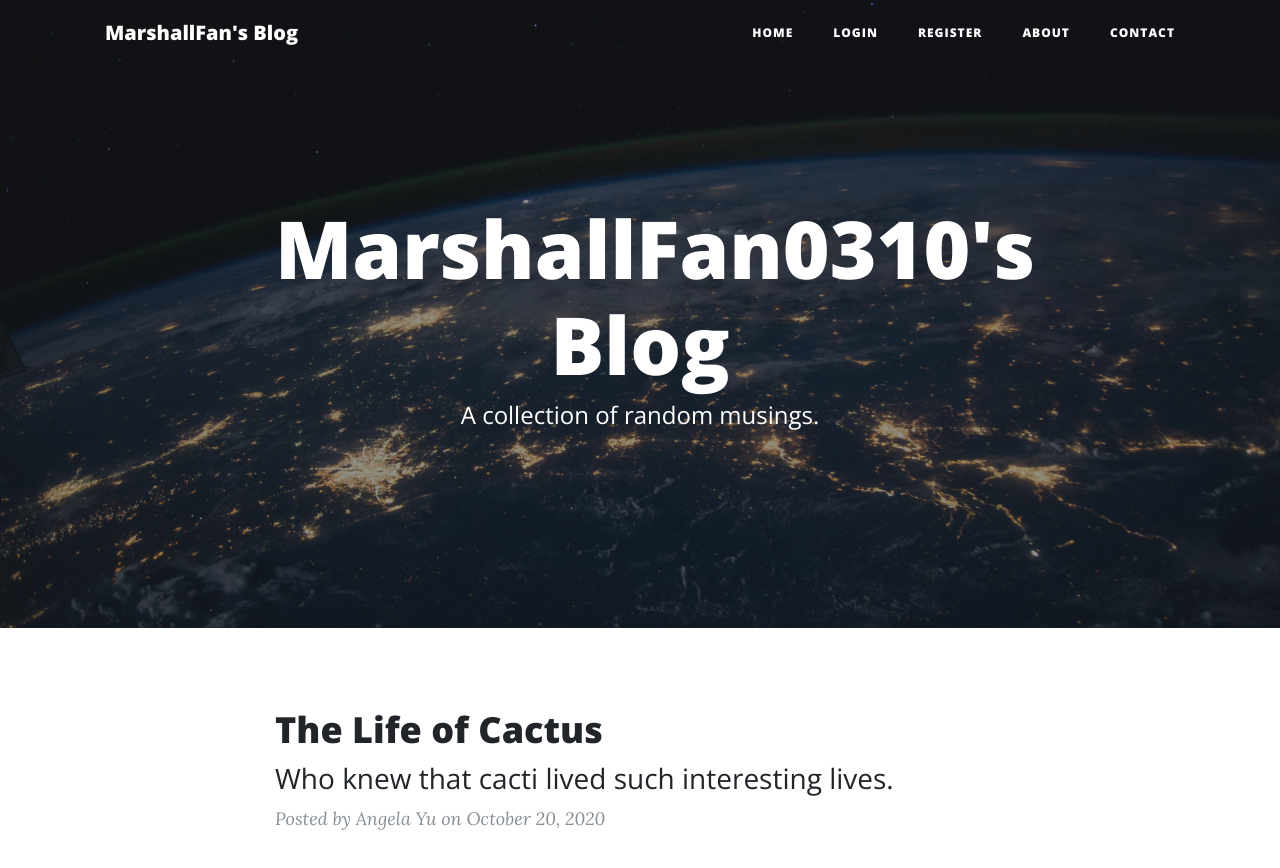
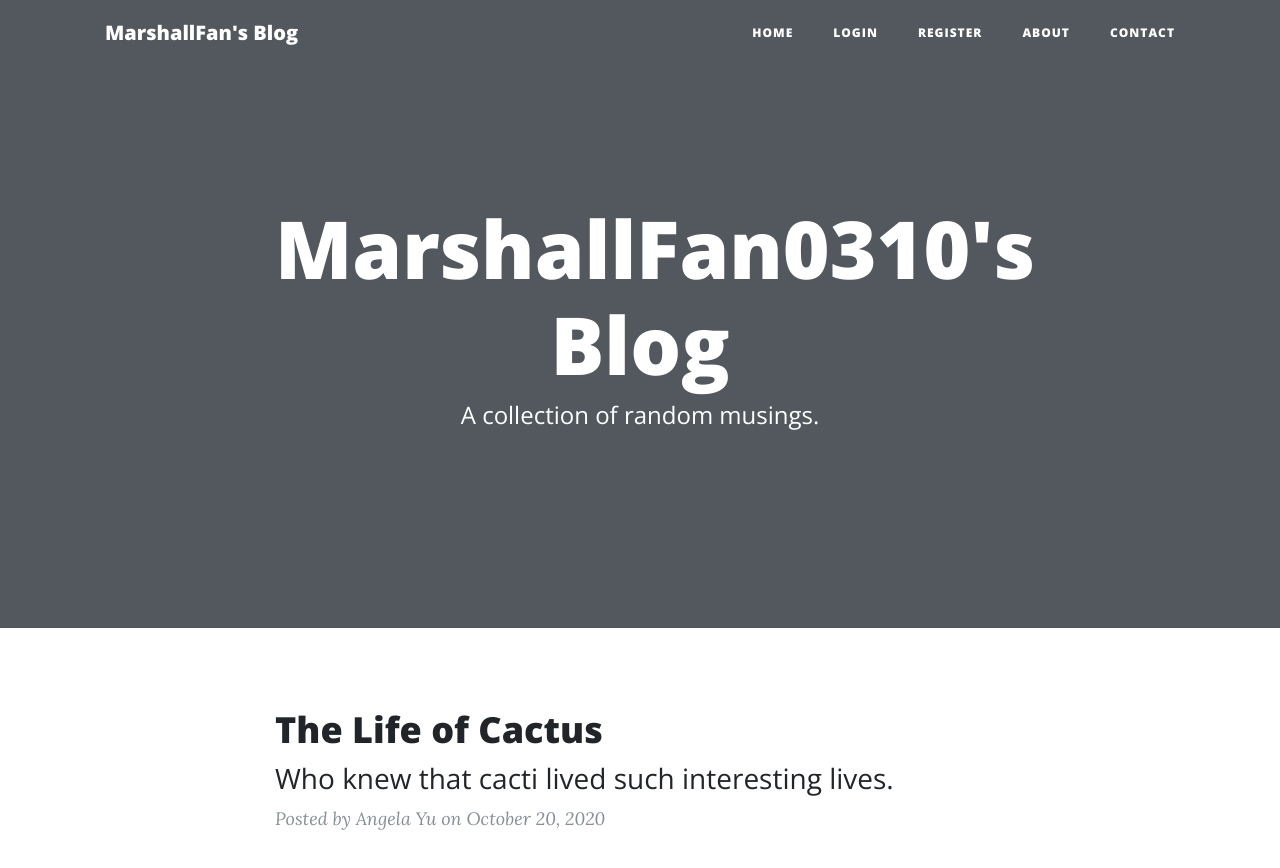
Before and after one commit to michaelfan0310/Michael-blog, a Flask app: page / in a window 1280 px wide. Shown: the top 868 px of the page. Run offline with Flask 2, Linux system fonts and the light colour scheme; data comes from the database, SQL or seed files in the repository; some libraries are stand-ins or nearby versions.

Commit message:
src changed

```diff
--- a/templates/index.html
+++ b/templates/index.html
@@ -1,7 +1,7 @@
 {% include "header.html" %}
 
   <!-- Page Header -->
-  <header class="masthead" style="background-image: url('img/nasa-bg.jpg')">
+  <header class="masthead" style="background-image: src=('img/nasa-bg.jpg')">
     <div class="overlay"></div>
     <div class="container">
       <div class="row">
```
